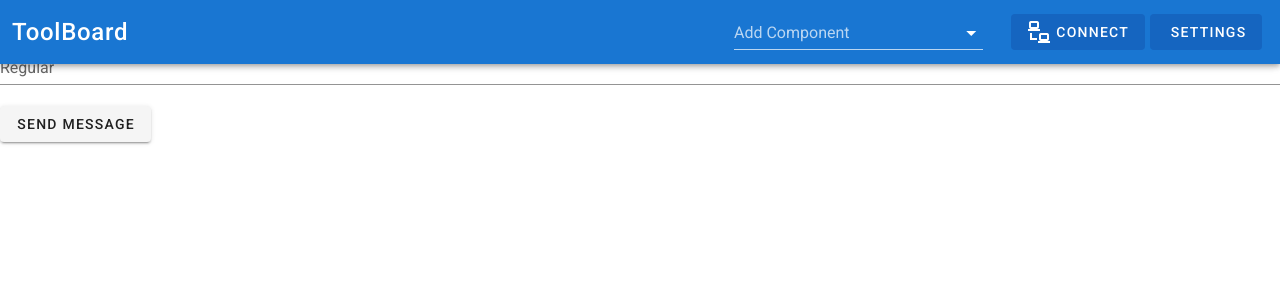
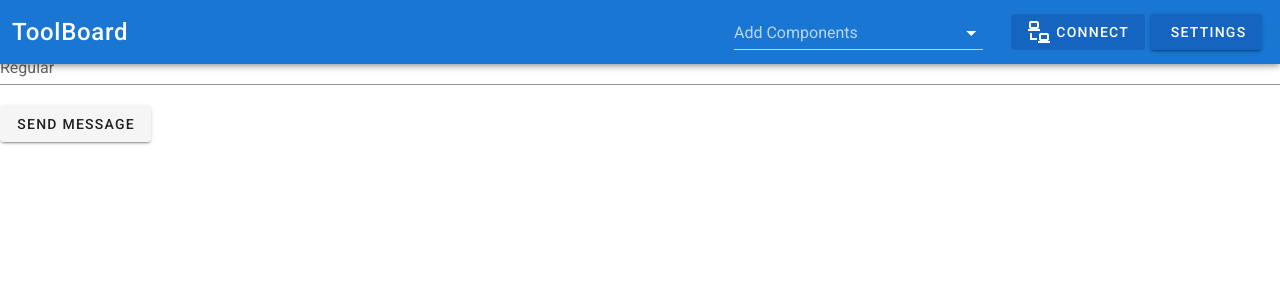
Before and after one commit to MartinaeyNL/ToolBoard_Vue, a Vue app: page /#/auth in a window 1280 px wide. Shown: the top 300 px of the page. Built offline with nearby package versions, Linux system fonts and the light colour scheme.

Commit message:
Added component searching (the basics)

```diff
--- a/src/App.vue
+++ b/src/App.vue
@@ -11,11 +11,9 @@
         <v-flex xs12 sm9 md7 lg5 xl4>
           <v-layout row wrap align-center>
             <v-flex xs12 sm6 md6 lg6 xl6>
-              <v-autocomplete
-                style="width: 90%; margin-top: 24px;"
-                :items="items"
-                label="Add Component"
-              ></v-autocomplete>
+              <div>
+                <ComponentSearch />
+              </div>
             </v-flex>
             <v-flex xs6 sm3 md3 lg3 xl3>
               <v-btn
@@ -29,11 +27,7 @@
               </v-btn>
             </v-flex>
             <v-flex xs6 sm3 md3 lg3 xl3>
-              <v-btn
-                color="blue darken-3"
-                class="elevation-0"
-                style="overflow: hidden;"
-              >
+              <v-btn color="blue darken-3" style="overflow: hidden;">
                 <v-icon style="margin-right: 2px;">mdi-settings</v-icon>
                 <span style="margin-left: 2px;">Settings</span>
               </v-btn>
@@ -46,13 +40,11 @@
       <ConnectionsOverlay />
       <v-layout row wrap>
         <v-flex class="text-xs-center">
-          <v-btn @click="connectionsOverlay = false" style="margin-top: 50px;"
-            >Close</v-btn
-          >
+          <v-btn @click="connectionsOverlay = false">Close</v-btn>
         </v-flex>
       </v-layout>
     </v-overlay>
-    <v-content style="margin-bottom: 200px;"> </v-content>
+    <v-content style="margin-bottom: 200px;"></v-content>
   </v-app>
 </template>
 
@@ -65,9 +57,10 @@
 <script>
 import Home from "../src/views/Home.vue";
 import ConnectionsOverlay from "../src/components/ConnectionsOverlay.vue";
+import ComponentSearch from "../src/components/ComponentSearch.vue";
 export default {
   name: "App",
-  components: { Home, ConnectionsOverlay },
+  components: { Home, ConnectionsOverlay, ComponentSearch },
   data: () => ({
     connectionsOverlay: false
   })
--- /dev/null
+++ b/src/components/ComponentSearch.vue
@@ -0,0 +1,32 @@
+<template>
+  <div>
+    <v-autocomplete
+      style="width: 90%; margin-top: 24px;"
+      v-bind:items="availableItems"
+      :loading="isLoading"
+      label="Add Components"
+    ></v-autocomplete>
+  </div>
+</template>
+
+<script>
+import store from "../store/index.js";
+export default {
+  data: () => ({
+    isLoading: false,
+    availableItems: store.getters.availableComponents
+  }),
+  methods: {
+    search() {
+      // Check if items are already loaded
+      if (this.availableItems.length > 0) {
+        return;
+      } else {
+        this.isLoading = true;
+        this.availableItems = store.getters.availableComponents;
+        this.isLoading = false;
+      }
+    }
+  }
+};
+</script>
--- a/src/store/index.js
+++ b/src/store/index.js
@@ -8,10 +8,7 @@ Vue.use(Vuex);
 
 export default new Vuex.Store({
   state: {
-    availableComponents: {
-      CHAT_CARD: ChatCard,
-      OBSSTUDIO_CARD: OBSStudioCard
-    },
+    availableComponents: [ChatCard, OBSStudioCard],
     webSocketOBS: null,
     webSocketChat: null
   },
```
